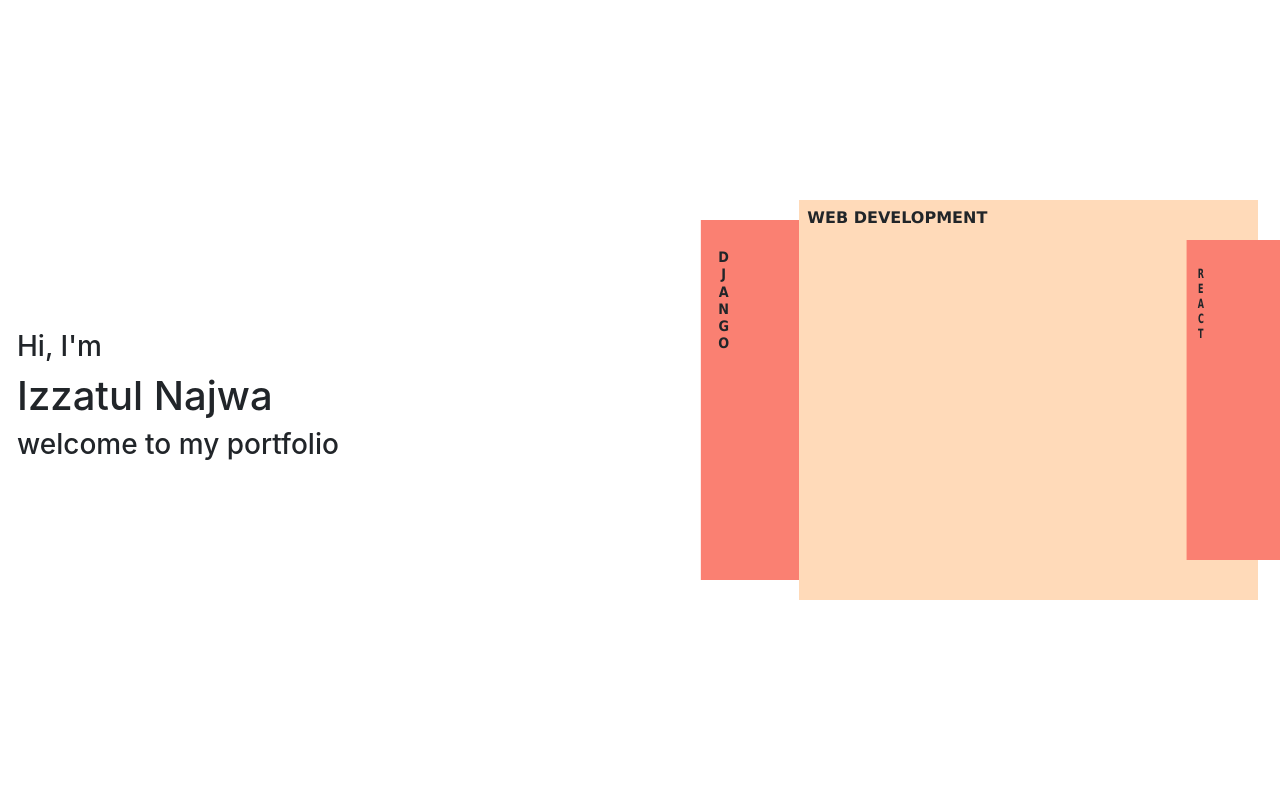
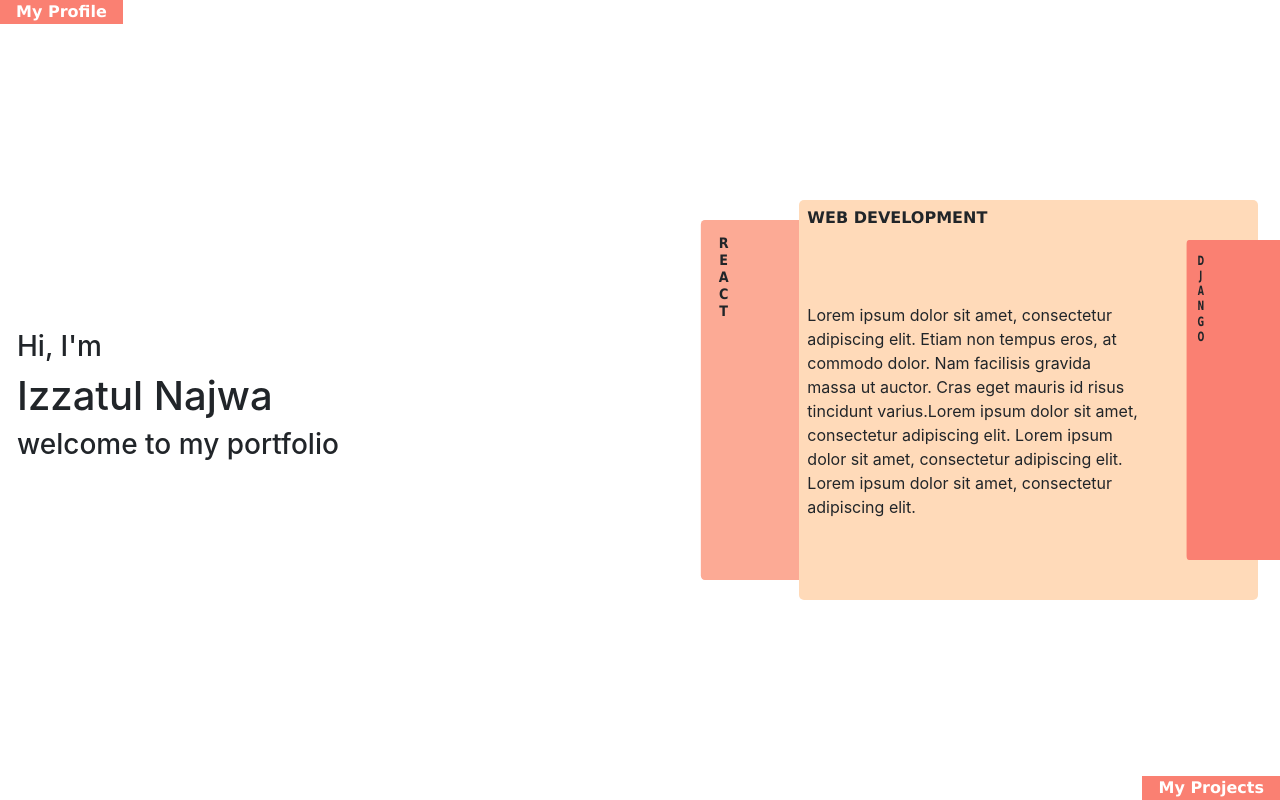
Before and after one commit to Izzywa/portfolio, a React (Create React App) app: page / in a window 1280 px wide. Built offline with nearby package versions, Linux system fonts and the light colour scheme.

Commit message:
profil and project buttons

```diff
--- a/src/components/Home.js
+++ b/src/components/Home.js
@@ -5,8 +5,34 @@ import 'swiper/css'
 
 export default function Home(props){
     const swiperRef = useRef();
+    const x = "Lorem ipsum dolor sit amet, consectetur adipiscing elit. " +
+    "Etiam non tempus eros, at commodo dolor. Nam facilisis gravida massa ut auctor. Cras eget mauris id risus tincidunt varius." +
+    "Lorem ipsum dolor sit amet, consectetur adipiscing elit. " +
+    "Lorem ipsum dolor sit amet, consectetur adipiscing elit. " +
+    "Lorem ipsum dolor sit amet, consectetur adipiscing elit. "
 
-    const list = ["Django","Web development", "React", "User Interface", "Github", "Django","Web development", "React", "User Interface", "Github"]
+    const list = [
+        {
+            title: "react",
+            text:x
+        },
+        {
+            title: "web development",
+            text: x
+        },
+        {
+            title: "django",
+            text:x
+        },
+        {
+            title: "Github",
+            text:x
+        }
+        ,{
+            title: "User Interface",
+            text:x
+        }
+    ]
 
     function Card(props) {
         let className = "skill-card";
@@ -16,7 +42,11 @@ export default function Home(props){
             className += " next-card"
         }
 
-        function slideTo(event){
+        if (props.isVisible) {
+            className += " visible"
+        }
+
+        function slideTo(){
             let slideIndex = props.index - 1
             if (slideIndex < 0 || slideIndex >= list.length) {
                 slideIndex = list.length - 1
@@ -24,33 +54,43 @@ export default function Home(props){
             swiperRef.current.swiper.slideToLoop(slideIndex)
         }
         return(
-            <div className={className} onClick={slideTo} data-title={props.item}>
+            <div className={className} onClick={slideTo} data-title={props.item.title}>
                 <h6 className="card-title">
-                    {props.item}</h6>
+                    {props.item.title}</h6>
+                <div className="card-text">
+                    <p>{props.item.text}</p>
+                </div>
             </div>
         )
     }
 
     return(
         <div className="wrapper row">
-            <div className="container col-sm-6 col-12">
+            <div className="container col-md-6 col-12">
                 <h3>Hi, I'm</h3>
                 <h1>Izzatul Najwa</h1>
                 <h3>welcome to my portfolio</h3>
             </div>
-            <div className="container col-sm-6 col-12 scroll-wrapper">
+            <div className="container col-md-6 col-12 scroll-wrapper">
             <Swiper
                     spaceBetween={0}
                     slidesPerView={3}
                     loop
                     ref={swiperRef}
+                    watchSlidesProgress
                 >
                 {list.map((item, index) => {
                     return(
                         <SwiperSlide key={index}>
-                           {({ isActive, isNext }) => (
-                            <Card item={item} isActive={isActive} isNext={isNext} index={index}/>
-    )}
+                           {({ isActive, isNext, isVisible}) => (
+                            <Card
+                                item={item}
+                                isActive={isActive}
+                                isNext={isNext}
+                                index={index}
+                                isVisible={isVisible}
+                                />
+                            )}
                         </SwiperSlide>
                     )
                 })}
@@ -59,22 +99,3 @@ export default function Home(props){
         </div>
     )
 }
-
-/**
- * <Swiper
-                    spaceBetween={0}
-                    slidesPerView={3}
-                    loop
-                    ref={swiperRef}
-                >
-                {list.map((item, index) => {
-                    return(
-                        <SwiperSlide key={index}>
-                           {({ isActive, isNext }) => (
-                            <Card item={item} isActive={isActive} isNext={isNext} index={index}/>
-    )}
-                        </SwiperSlide>
-                    )
-                })}
-                </Swiper>
- */
--- a/src/components/Homepage.js
+++ b/src/components/Homepage.js
@@ -4,6 +4,8 @@ import Home from "./Home";
 export default function Homepage(props) {
     return (
         <div>
+            <div className="border-btn">My Profile</div>
+            <div className="border-btn">My Projects</div>
             <Home/>
         </div>
     )
--- a/src/css/App.css
+++ b/src/css/App.css
@@ -2,14 +2,16 @@
   justify-content: center;
   align-items: center;
   display: flex;
+  position: relative;
 }
 
 html, body {
   margin: 0;
+  overflow: hidden;
 }
 
 .wrapper {
-  overflow: scroll;
+  overflow: hidden;
   height: 100vh;
 }
 .wrapper .container:nth-child(1) {
@@ -40,16 +42,19 @@ html, body {
   background-color: salmon;
   position: relative;
   z-index: 1;
+  border-radius: 5px;
 }
 .skill-card::before {
   content: attr(data-title);
   position: absolute;
   text-orientation: upright;
   writing-mode: vertical-lr;
-  padding: 2em 1em 0;
-  animation: typing 4s forwards;
+  padding: 1em 1em 0;
   overflow: hidden;
   text-wrap: nowrap;
+}
+.skill-card.visible::before {
+  animation: typing 3s forwards;
 }
 .skill-card::before, .skill-card .card-title {
   text-transform: uppercase;
@@ -66,8 +71,21 @@ html, body {
   padding: 0.5em 0.5em 0;
   display: none;
 }
+.skill-card .card-text {
+  transition: all 0.4s ease;
+  transform: scaleX(0);
+  align-items: center;
+  display: flex;
+  height: 90%;
+  overflow-y: scroll;
+  padding-right: 9vw;
+}
+.skill-card .card-text p {
+  padding-left: 0.5em;
+}
 .skill-card.active-card {
   transform: scaleX(80%) scaleY(90%);
+  background-color: rgb(252, 170, 149);
 }
 .skill-card.next-card {
   transform: scaleX(100%) scaleY(100%);
@@ -81,9 +99,27 @@ html, body {
   animation: typing-horizontal 2s forwards;
   display: block;
 }
+.skill-card.next-card .card-text {
+  transform: scaleX(100%);
+}
 .skill-card.next-card::before {
-  animation: none;
   display: none;
+}
+
+.border-btn {
+  color: white;
+  background-color: salmon;
+  position: absolute;
+  font-family: Verdana, Geneva, Tahoma, sans-serif;
+  padding: 0 1em 0;
+  font-weight: bold;
+}
+.border-btn:nth-child(1) {
+  top: 0px;
+}
+.border-btn:nth-child(2) {
+  bottom: 0px;
+  right: 0px;
 }
 
 /*
--- a/src/css/App.scss
+++ b/src/css/App.scss
@@ -2,13 +2,15 @@
     justify-content: center;
     align-items: center;
     display: flex;
+    position: relative;
 }
 html, body {
     margin: 0;
+    overflow: hidden;
 }
 
 .wrapper {
-    overflow: scroll;
+    overflow: hidden;
     @extend %flex-center;
     height: 100vh;
     .container:nth-child(1){
@@ -35,6 +37,7 @@ html, body {
     background-color: salmon;
     position: relative;
     z-index: 1;
+    border-radius: 5px;
 
 
     &::before {
@@ -42,10 +45,13 @@ html, body {
         position: absolute;
         text-orientation:upright;
         writing-mode: vertical-lr;
-        padding: 2em 1em 0;
-        animation: typing 4s forwards;
+        padding: 1em 1em 0;
         overflow: hidden;
         text-wrap: nowrap;
+    }
+
+    &.visible::before {
+        animation: typing 3s forwards;
     }
 
     &::before, .card-title {
@@ -66,8 +72,23 @@ html, body {
         display: none;
     }
 
+    .card-text {
+        transition: all 0.4s ease;
+        transform: scaleX(0);
+        align-items: center;
+        display: flex;
+        height: 90%;
+        overflow-y: scroll;
+        padding-right: calc(0.09 * 100vw);
+
+        p {
+            padding-left: 0.5em;
+        }
+    }
+
     &.active-card {
         transform: scaleX(80%) scaleY(90%);
+        background-color: rgb(252 170 149);
     }
 
     &.next-card {
@@ -82,10 +103,29 @@ html, body {
             animation: typing-horizontal 2s forwards;
             display: block;
         }
+
+        .card-text {
+            transform:scaleX(100%);
+        }
         &::before {
-            animation: none;
             display: none;
         }
+    }
+}
+
+.border-btn {
+    color: white;
+    background-color: salmon;
+    position: absolute;
+    font-family: Verdana, Geneva, Tahoma, sans-serif;
+    padding: 0 1em 0;
+    font-weight: bold;
+    &:nth-child(1) {
+        top:0px;
+    }
+    &:nth-child(2) {
+        bottom: 0px;
+        right: 0px;
     }
 }
 /*
```
Also changed, not shown: 1 other file (tests, documents, lock files or other folders).
